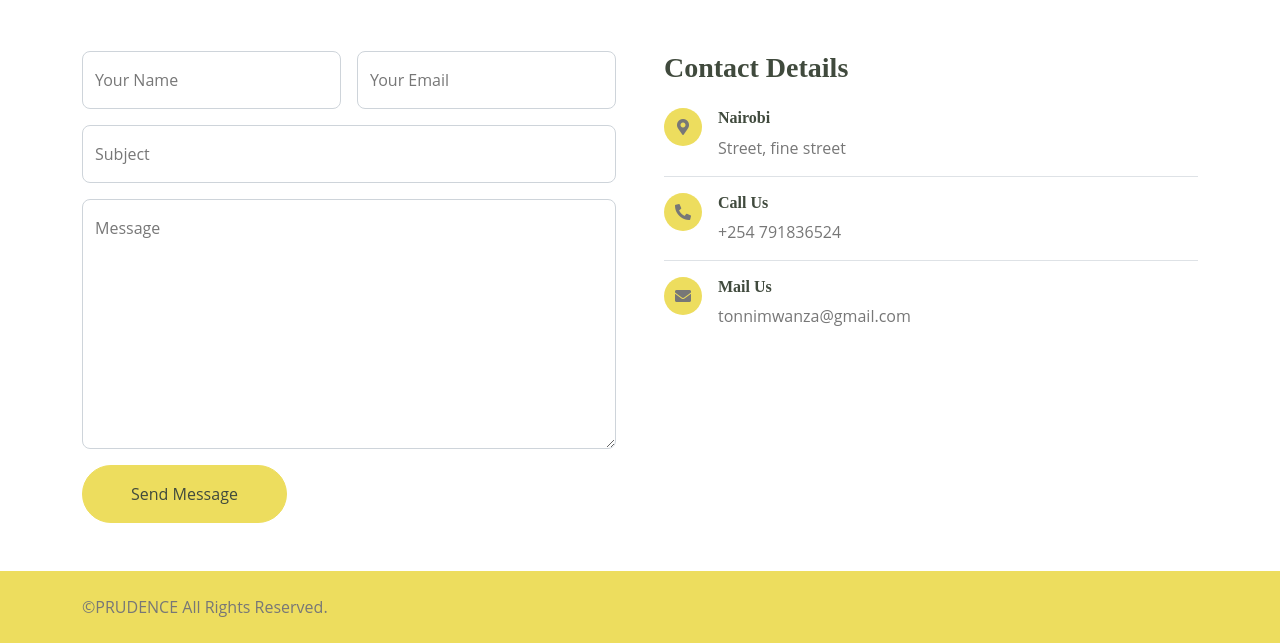
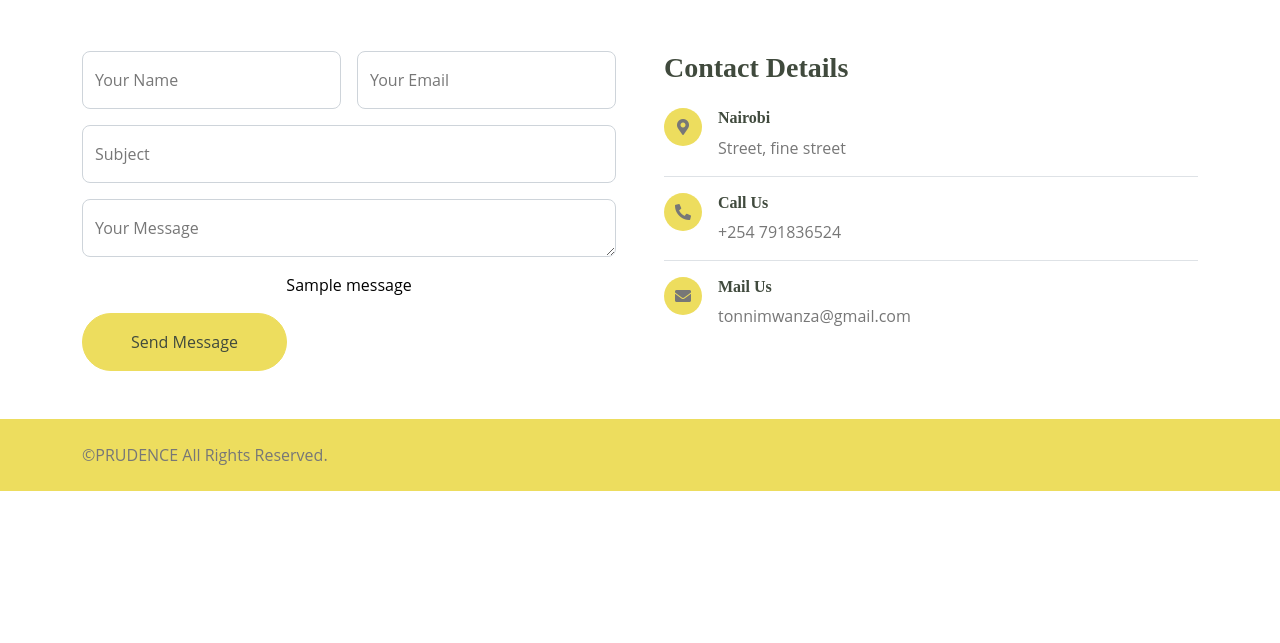
Before and after one commit to tonnymwanza/DAIRY-SYSTEM, a Django app: page /contact in a window 1280 px wide. Shown: the part 639-1282 px from the top of the page. After the commit the page ends 1130 px from the top, so only its background shows below. Run offline with Django 4.2, Linux system fonts and the light colour scheme; one stand-in notice (Sample message) is shown; some libraries are stand-ins or nearby versions.

Commit message:
the latest commit

```diff
--- /dev/null
+++ b/dairy_app/forms.py
@@ -0,0 +1,10 @@
+from django import forms
+
+from . models import Contact
+#build your forms here
+
+class ContactForm(forms.Form):
+    name = forms.CharField(widget=forms.TextInput(attrs={'placeholder': 'Your Name', 'class': 'form-control'}))
+    email = forms.EmailField(widget=forms.EmailInput(attrs={'placeholder': 'Your Email', 'class': 'form-control'}))
+    subject = forms.CharField(widget=forms.TextInput(attrs={'placeholder': 'Subject', 'class': 'form-control'}))
+    message= forms.CharField(widget=forms.Textarea(attrs={'placeholder': 'Your Message', 'class': 'form-control','rows': 10}))
--- a/dairy_app/models.py
+++ b/dairy_app/models.py
@@ -6,3 +6,9 @@ class Products(models.Model):
     name = models.CharField(max_length=50)
     price = models.DecimalField(max_digits=7, decimal_places=2)
     image = models.ImageField()
+
+class Contact(models.Model):
+    name = models.CharField(max_length=50)
+    email = models.EmailField()
+    subject = models.CharField(max_length=50)
+    message = models.TextField()
--- a/dairy_app/views.py
+++ b/dairy_app/views.py
@@ -4,7 +4,9 @@ from django.contrib import auth
 from django.contrib.auth import authenticate
 from django.contrib import messages
 
+from . forms import ContactForm
 from . models import Products
+from . models import Contact
 from django.views import View
 # Create your views here.
 
@@ -30,8 +32,29 @@ class ServicesView(View):
 class ContactView(View):
 
     def get(self, request):
-        return render(request, 'contact.html')
+        form = ContactForm()
+        context = {
+            'form': form
+        }
+        return render(request, 'contact.html', context)
 
+    def post(self, request):
+        form = ContactForm(request.POST or None)
+        if form.is_valid():
+            contact = Contact.objects.create(
+                name = form.cleaned_data['name'],
+                email = form.cleaned_data['email'],
+                subject=  form.cleaned_data['subject'],
+                message = form.cleaned_data['message']
+            )
+            form = ContactForm()
+            messages.info(request, 'Thanks for contacting us. Well get  back to you soon.')
+        else:
+            messages.error(request, 'error sending information')
+        context = {
+            'form': form
+        }
+        return redirect('contact')
 class ProductView(View):
 
     def get(self, request):
--- a/templates/contact.html
+++ b/templates/contact.html
@@ -99,32 +99,36 @@
             </div>
             <div class="row g-5">
                 <div class="col-lg-6 wow fadeInUp" data-wow-delay="0.1s">
-                    <form>
+                    <form method="POST" action="">
+                        {% csrf_token %}
                         <div class="row g-3">
                             <div class="col-md-6">
                                 <div class="form-floating">
-                                    <input type="text" class="form-control" id="name" placeholder="Your Name">
+                                    {{form.name}}
                                     <label for="name">Your Name</label>
                                 </div>
                             </div>
                             <div class="col-md-6">
                                 <div class="form-floating">
-                                    <input type="email" class="form-control" id="email" placeholder="Your Email">
+                                    {{form.email}}
                                     <label for="email">Your Email</label>
                                 </div>
                             </div>
                             <div class="col-12">
                                 <div class="form-floating">
-                                    <input type="text" class="form-control" id="subject" placeholder="Subject">
+                                    {{form.subject}}
                                     <label for="subject">Subject</label>
                                 </div>
                             </div>
                             <div class="col-12">
                                 <div class="form-floating">
-                                    <textarea class="form-control" placeholder="Leave a message here" id="message" style="height: 250px"></textarea>
-                                    <label for="message">Message</label>
+                                    {{form.message}}
+                                    <label for="message">Your Message</label>
                                 </div>
                             </div>
+                            {% for message in messages %}
+                            <span style="color: black; text-align: center;">{{message}}</span>
+                            {% endfor %}
                             <div class="col-12">
                                 <button class="btn btn-secondary rounded-pill py-3 px-5" type="submit">Send Message</button>
                             </div>
```
Also changed, not shown: dairy_app/admin.py (+10 -0 lines), dairy_app/migrations/0002_contact.py (added), db.sqlite3.
